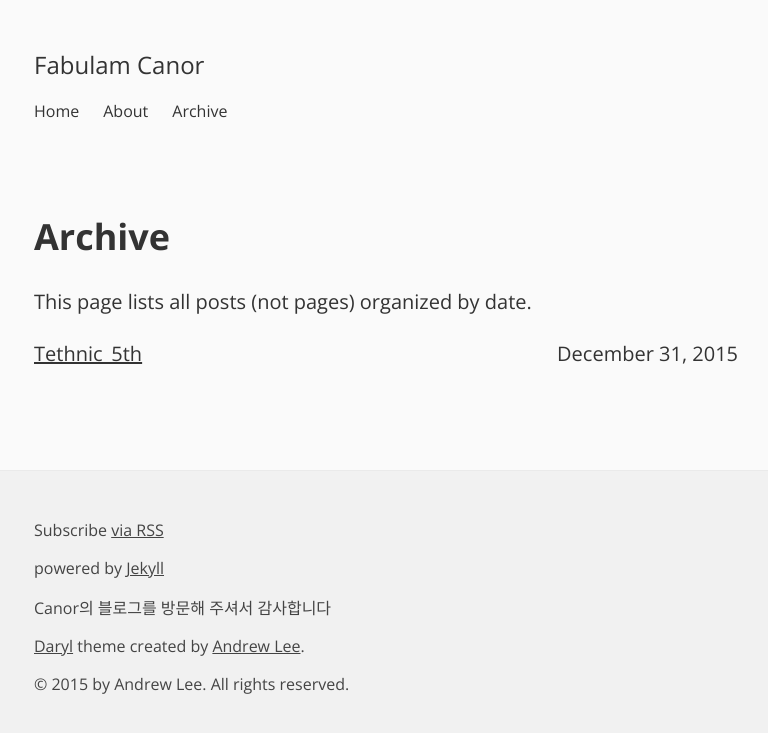
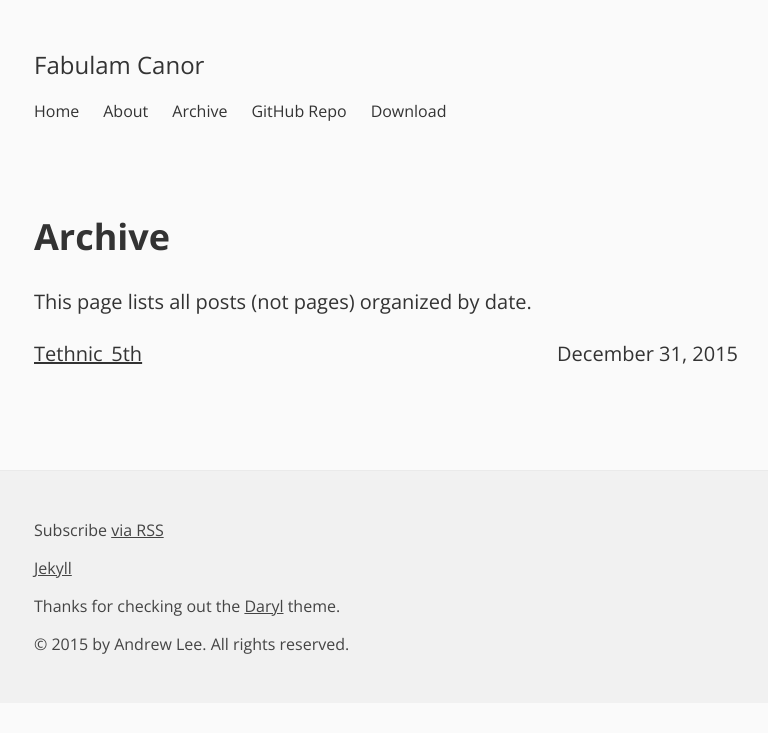
Before and after one commit to Canorus/canorus.github.io, a Jekyll site: the page built from archive.md, in a window 1280 px wide. Shown: the top 733 px of the page, without its empty margins (254-1022 px from the left). Built offline with Jekyll 4.4.1, drawn with Linux system fonts in a browser that asks for light colours; Markdown is read by kramdown in place of the engine named in the settings.

Commit message:
temp test

```diff
--- a/_includes/footer.html
+++ b/_includes/footer.html
@@ -2,9 +2,8 @@
 
   <div class="wrapper">
     <p class="rss-subscribe">Subscribe <a href="{{ "/feed.xml" | prepend: site.baseurl }}">via RSS</a></p>
-    <p>powered by <a href="http://jekyllrb.com">Jekyll</a></p>
-    <p>Canor의 블로그를 방문해 주셔서 감사합니다</p>
-    <p><a href="http://daryl.andrewlee.name">Daryl</a> theme created by <a href="https://github.com/andrewcodes/daryl">Andrew Lee</a>.</p>
+    <p><a href="http://jekyllrb.com">Jekyll</a></p>
+    <p>Thanks for checking out the <a href="http://daryl.andrewlee.name">Daryl</a> theme.</p>
     <p>&copy; 2015 by Andrew Lee. All rights reserved.</p>
 
   </div> <!-- .wrapper -->
--- a/_includes/head.html
+++ b/_includes/head.html
@@ -15,7 +15,7 @@
 
     <!-- Google Analytics -->
     <!-- Remove this before deploying your Jekyll site -->
-	<!-- <script>
+	<script>
 	  (function(i,s,o,g,r,a,m){i['GoogleAnalyticsObject']=r;i[r]=i[r]||function(){
 	  (i[r].q=i[r].q||[]).push(arguments)},i[r].l=1*new Date();a=s.createElement(o),
 	  m=s.getElementsByTagName(o)[0];a.async=1;a.src=g;m.parentNode.insertBefore(a,m)
@@ -24,5 +24,5 @@
 	  ga('create', 'UA-69798912-1', 'auto');
 	  ga('send', 'pageview');
 
-	</script> -->
+	</script>
 </head>
--- a/_includes/header.html
+++ b/_includes/header.html
@@ -15,6 +15,8 @@
                 {% endif %}
                 {% endunless %}
             {% endfor %}
+            <a href="https://github.com/andrewcodes/daryl">GitHub Repo</a>
+            <a href="https://github.com/andrewcodes/daryl/archive/master.zip">Download</a>
         </nav>
 
     </div> <!-- .wrapper -->
```
